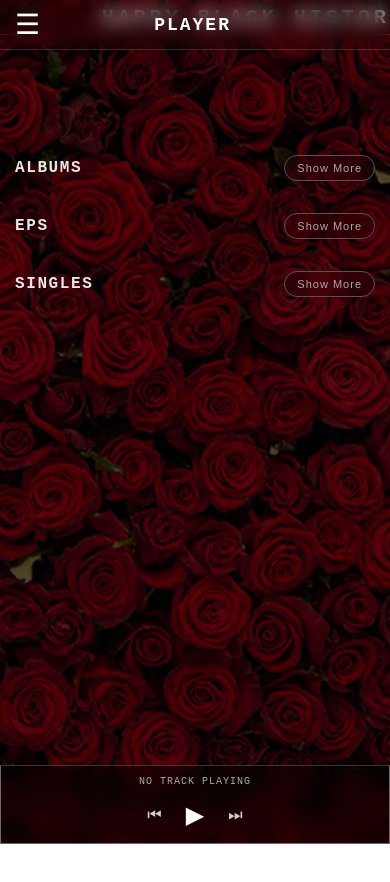
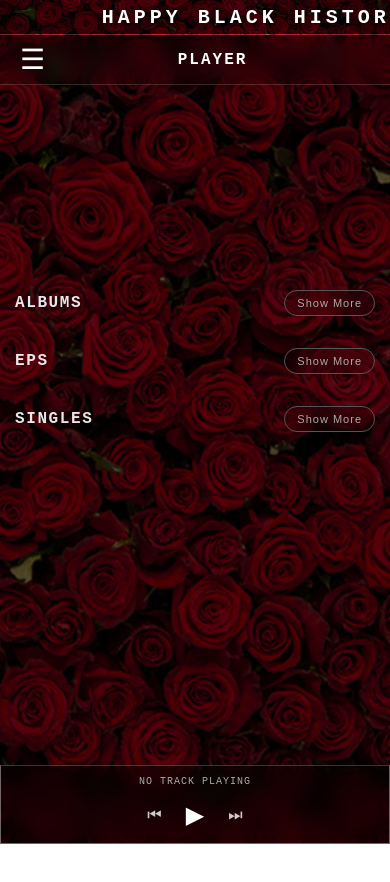
Before and after one commit to 4twqrdq5jz-ui/K1llajay, a plain HTML site: page player.html in a window 390 px wide. Drawn offline with Linux system fonts and the light colour scheme; no server answers; a web font is replaced by a local one.

Commit message:
Update player.html

```diff
--- a/player.html
+++ b/player.html
@@ -303,6 +303,7 @@
         flex-direction: column;
         min-height: 100dvh;
         overflow-y: auto;
+        padding-top: 85px;
       }
 
       body::before {
@@ -318,43 +319,50 @@
         display: flex;
         align-items: center;
         justify-content: flex-start;
-        padding: 10px 15px;
+        padding: 0 15px;
+        padding-top: max(0px, env(safe-area-inset-top));
         border-bottom: 1px solid rgba(255,255,255,0.15);
         width: 100%;
         height: 50px;
         position: fixed;
-        top: 0;
+        top: 35px;
         left: 0;
-        z-index: 1001;
+        z-index: 2000;
         backdrop-filter: blur(9px);
       }
 
-      .hamburger { font-size: 28px; cursor: pointer; color: white; }
+      .hamburger {
+        font-size: 28px;
+        cursor: pointer;
+        color: white;
+        padding: 5px;
+      }
 
       .top-name {
-        font-size: 18px;
+        font-size: 16px;
         margin: 0 auto;
         text-transform: uppercase;
         letter-spacing: 2px;
         position: relative;
-        left: -15px;
+        left: 0;
       }
 
       .sidebar {
         display: none;
         position: fixed;
-        top: 50px;
+        top: 85px;
         left: 0;
         width: 100%;
-        height: auto;
-        max-height: calc(100dvh - 50px);
-        padding: 20px;
-        z-index: 999;
+        height: calc(100dvh - 85px);
+        max-height: none;
+        padding: 15px;
+        z-index: 1900;
         flex-direction: column;
         align-items: center;
         border-bottom: 1px solid #333;
         backdrop-filter: blur(9px);
         overflow-y: auto;
+        -webkit-overflow-scrolling: touch;
       }
 
       .sidebar.active { display: flex; }
@@ -379,8 +387,8 @@
 
       .main-content {
         margin-left: 0;
-        margin-top: 50px;
-        height: calc(100dvh - 50px);
+        margin-top: 85px;
+        height: calc(100dvh - 85px);
         overflow-y: auto;
         overflow-x: hidden;
         padding: 15px;
@@ -494,7 +502,7 @@
       display: flex;
       align-items: center;
       justify-content: center;
-      z-index: 1;
+      z-index: 2100;
       overflow: hidden;
       box-shadow: none;
       backdrop-filter: blur(10px);
@@ -533,6 +541,12 @@
 
     html, body {
       padding-top: 35px;
+    }
+
+    @media (max-width: 768px) {
+      html, body {
+        padding-top: 85px;
+      }
     }
   </style>
 </head>
```
